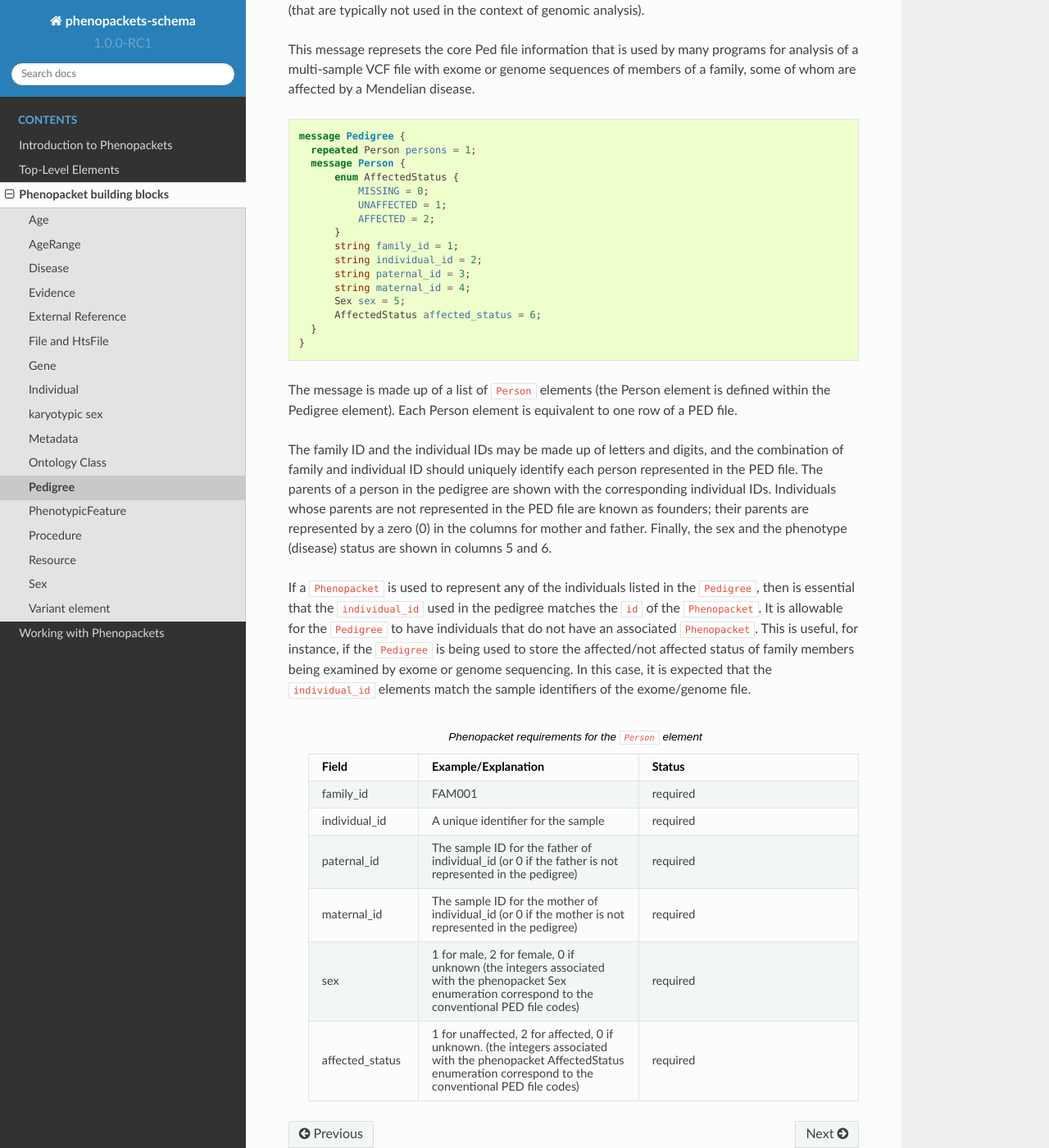
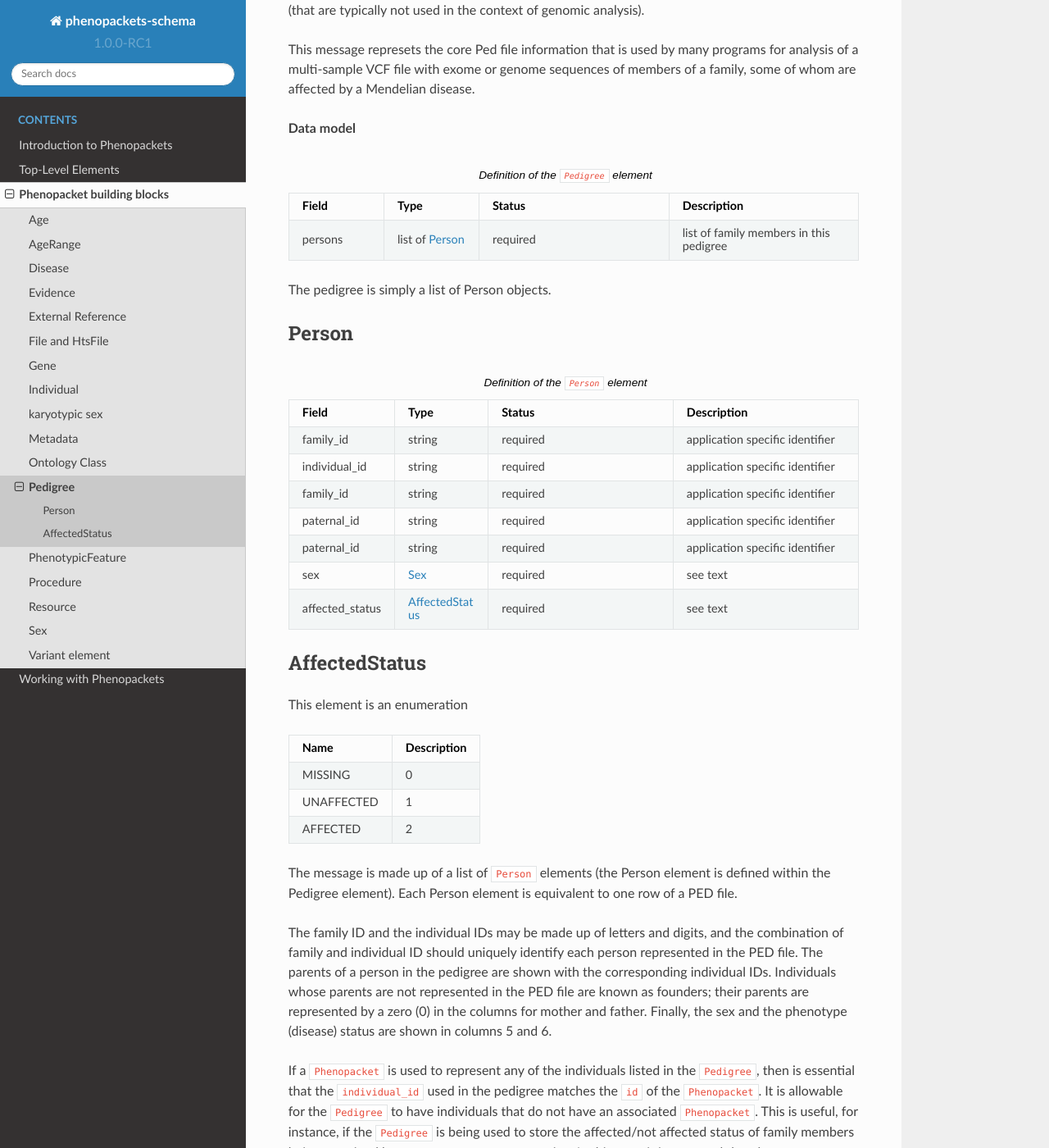
Before and after one commit to phenopackets/phenopacket-schema, a Sphinx documentation site: the page built from docs/pedigree.rst, in a window 1280 px wide and 1400 px high, scrolled down 255 px. Shown: the whole window at 82% size. Built offline with Sphinx 7.4.7 and the Read the Docs theme 2.0.0, drawn with Linux system fonts in a browser that asks for light colours.

Commit message:
revising pedigree documentation

```diff
--- a/docs/pedigree.rst
+++ b/docs/pedigree.rst
@@ -17,24 +17,86 @@ This message represets the core Ped file information
 that is used by many programs for analysis of a multi-sample VCF file with exome or genome sequences of members
 of a family, some of whom are affected by a Mendelian disease.
 
-.. code-block:: proto
+**Data model**
 
-  message Pedigree {
-    repeated Person persons = 1;
-    message Person {
-        enum AffectedStatus {
-            MISSING = 0;
-            UNAFFECTED = 1;
-            AFFECTED = 2;
-        }
-        string family_id = 1;
-        string individual_id = 2;
-        string paternal_id = 3;
-        string maternal_id = 4;
-        Sex sex = 5;
-        AffectedStatus affected_status = 6;
-    }
-  }
+.. list-table:: Definition of the ``Pedigree`` element
+   :widths: 25 25 50 50
+   :header-rows: 1
+
+   * - Field
+     - Type
+     - Status
+     - Description
+   * - persons
+     - list of :ref:`rstperson`
+     - required
+     - list of family members in this pedigree
+
+
+The pedigree is simply a list of Person objects.
+
+.. _rstperson:
+
+Person
+~~~~~~
+
+
+.. list-table:: Definition of the ``Person`` element
+   :widths: 25 25 50 50
+   :header-rows: 1
+
+   * - Field
+     - Type
+     - Status
+     - Description
+   * - family_id
+     - string
+     - required
+     - application specific identifier
+   * - individual_id
+     - string
+     - required
+     - application specific identifier
+   * - family_id
+     - string
+     - required
+     - application specific identifier
+   * - paternal_id
+     - string
+     - required
+     - application specific identifier
+   * - paternal_id
+     - string
+     - required
+     - application specific identifier
+   * - sex
+     - :ref:`rstsex`
+     - required
+     - see text
+   * - affected_status
+     - :ref:`rstaffectedstatus`
+     - required
+     - see text
+
+
+.. _rstaffectedstatus:
+
+AffectedStatus
+~~~~~~~~~~~~~~
+
+
+
+This element is an enumeration
+
+.. csv-table::
+   :header: Name, Description
+
+   MISSING, 0
+   UNAFFECTED, 1
+   AFFECTED, 2
+
+
+
 
 The message is made up of a list of ``Person`` elements (the Person element is defined within the Pedigree element).
 Each Person element is equivalent to one row of a PED file.
@@ -54,32 +116,3 @@ have individuals that do not have an associated ``Phenopacket``. This is useful,
 is being used to store the affected/not affected status of family members being examined by exome or genome
 sequencing. In this case, it is expected that the ``individual_id`` elements match the sample identifiers
 of the exome/genome file.
-
-
-
- .. list-table::
- .. list-table:: Phenopacket requirements for the ``Person`` element
-   :widths: 25 50 50
-   :header-rows: 1
-
-   * - Field
-     - Example/Explanation
-     - Status
-   * - family_id
-     - FAM001
-     - required
-   * - individual_id
-     - A unique identifier for the sample
-     - required
-   * - paternal_id
-     - The sample ID for the father of individual_id (or 0 if the father is not represented in the pedigree)
-     - required
-   * - maternal_id
-     -  The sample ID for the mother of individual_id (or 0 if the mother is not represented in the pedigree)
-     - required
-   * - sex
-     - 1 for male, 2 for female, 0 if unknown (the integers associated with the phenopacket Sex enumeration correspond to the conventional PED file codes)
-     - required
-   * - affected_status
-     - 1 for unaffected, 2 for affected, 0 if unknown. (the integers associated with the phenopacket AffectedStatus enumeration correspond to the conventional PED file codes)
-     - required
```
